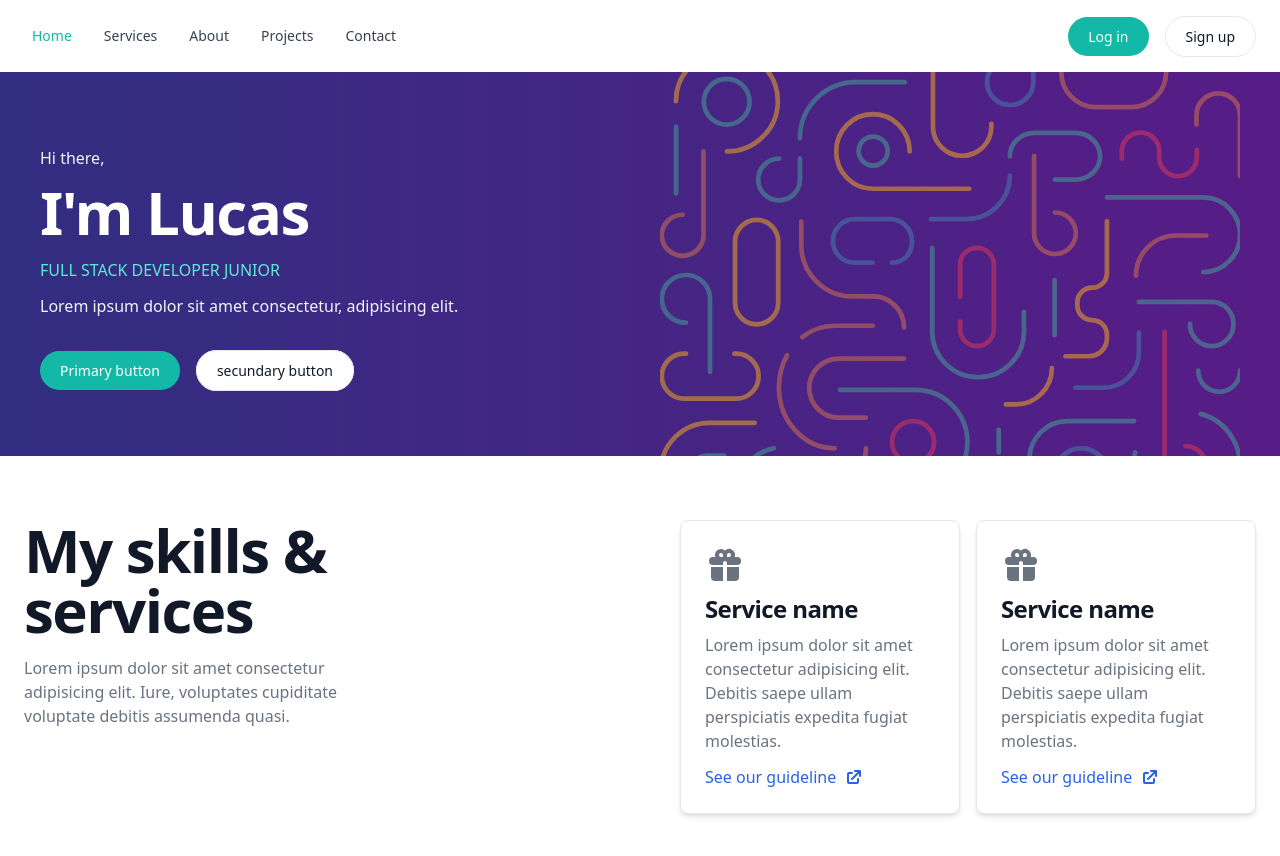
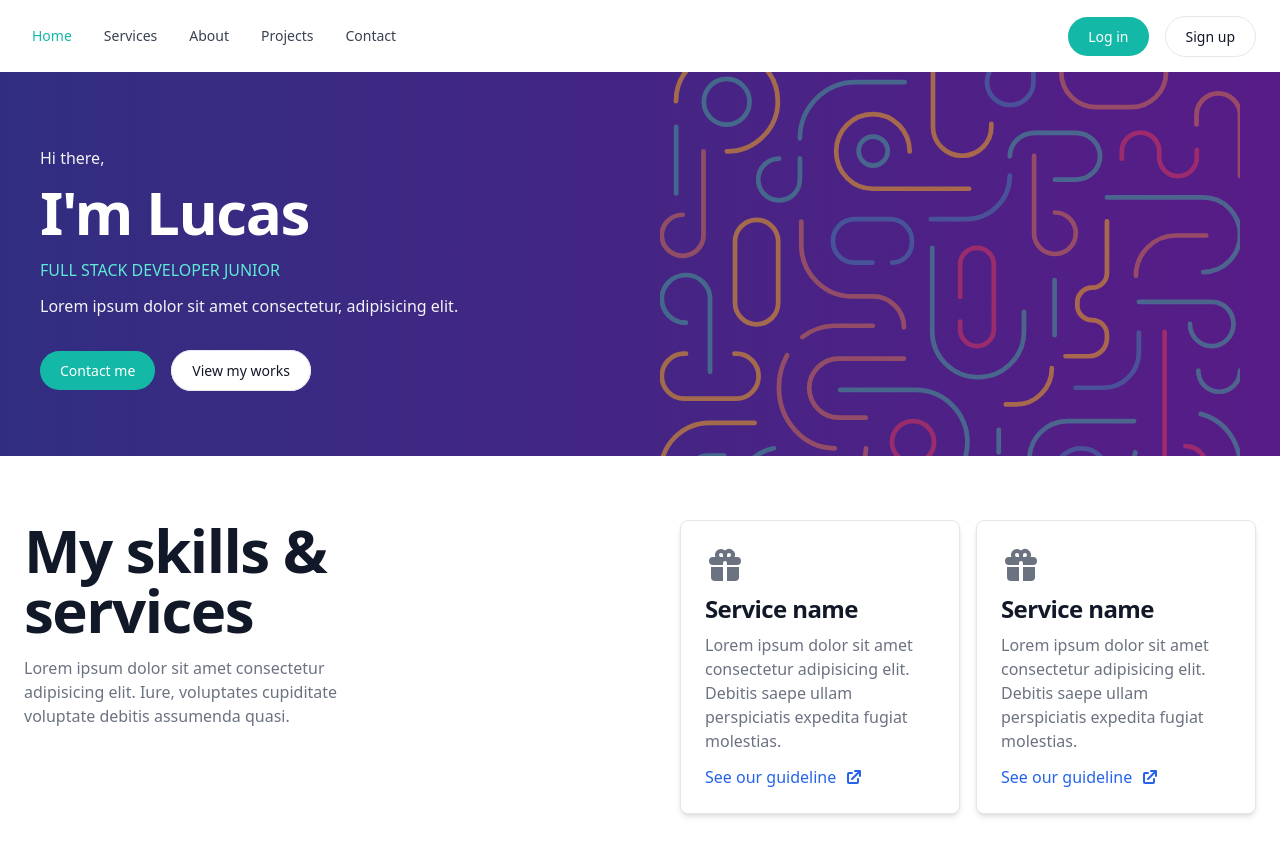
Before and after one commit to Lukynav/ARG-PROGRAMA-FRONTEND, an Angular app: page / in a window 1280 px wide. Shown: the top 856 px of the page. Built offline with nearby package versions, Linux system fonts and the light colour scheme.

Commit message:
✨ Add props in buttos component

```diff
--- a/src/app/components/header/header.component.html
+++ b/src/app/components/header/header.component.html
@@ -14,10 +14,13 @@
       <div class="mt-10 flex flex-col min-[311px]:flex-row gap-2 justify-center md:justify-start">
         <!--Button primary-->
         <app-button-primary
+        [content]="'Contact me'"
+        ></app-button-primary>
 
-        ></app-button-primary>
         <!--Button secundary-->
-        <app-button-secundary></app-button-secundary>
+        <app-button-secundary
+        [content]="'View my works'"
+        ></app-button-secundary>
       </div>
     </div>
 
```
